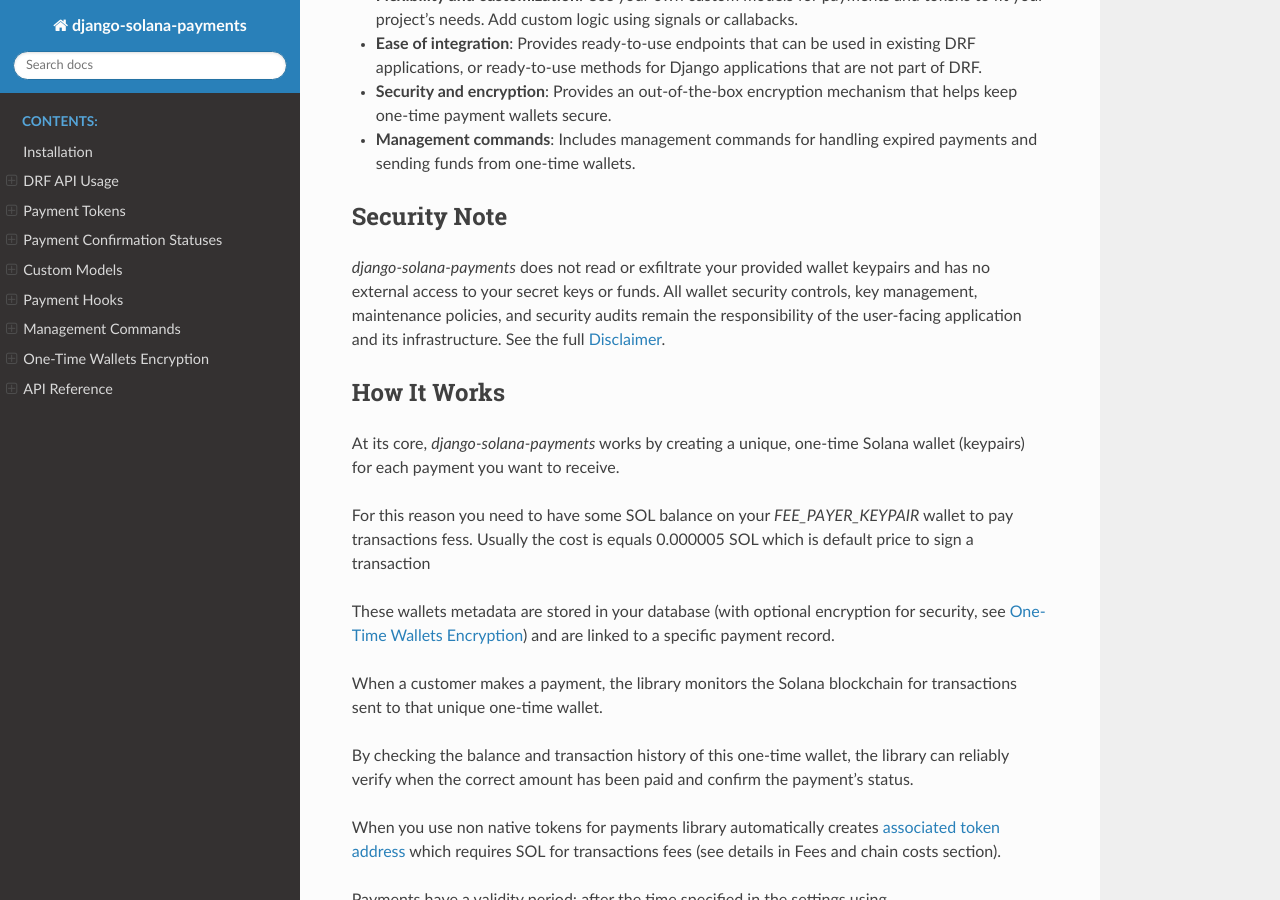
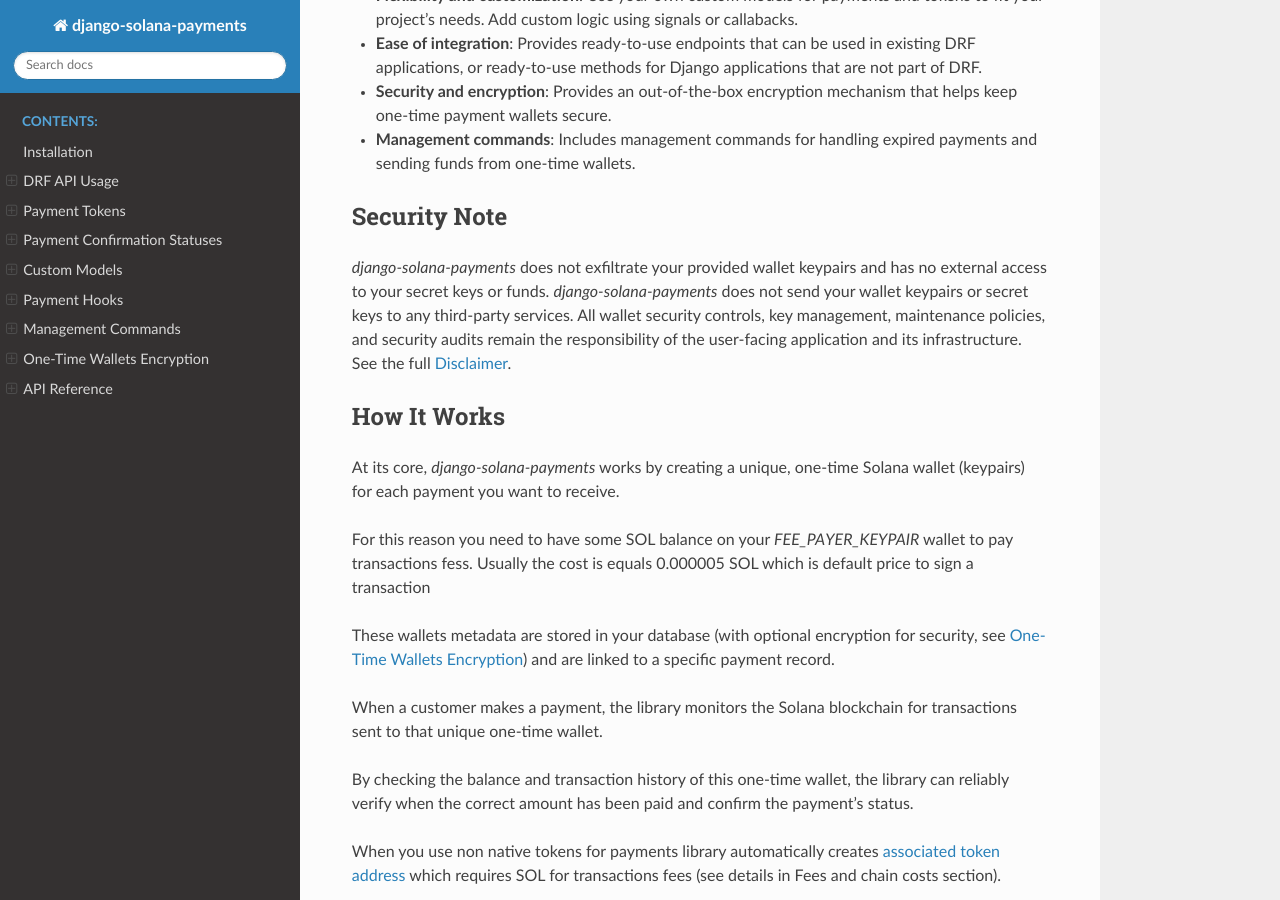
Before and after one commit to Artemooon/django-solana-payments, a Sphinx documentation site: the page built from docs/index.rst, in a window 1280 px wide and 900 px high, scrolled down 437 px. Built offline with Sphinx 7.4.7 and the Read the Docs theme 3.1.0, drawn with Linux system fonts in a browser that asks for light colours.

Commit message:
Clarify security note regarding wallet keypair and secret key handling

```diff
--- a/docs/index.rst
+++ b/docs/index.rst
@@ -21,7 +21,8 @@
 Security Note
 -------------
 
-`django-solana-payments` does not read or exfiltrate your provided wallet keypairs and has no external access to your secret keys or funds.
+`django-solana-payments` does not exfiltrate your provided wallet keypairs and has no external access to your secret keys or funds.
+`django-solana-payments` does not send your wallet keypairs or secret keys to any third-party services.
 All wallet security controls, key management, maintenance policies, and security audits remain the responsibility of the user-facing application and its infrastructure.
 See the full `Disclaimer <https://github.com/Artemooon/django-solana-payments/blob/main/DISCLAIMER.md>`_.
 
```
